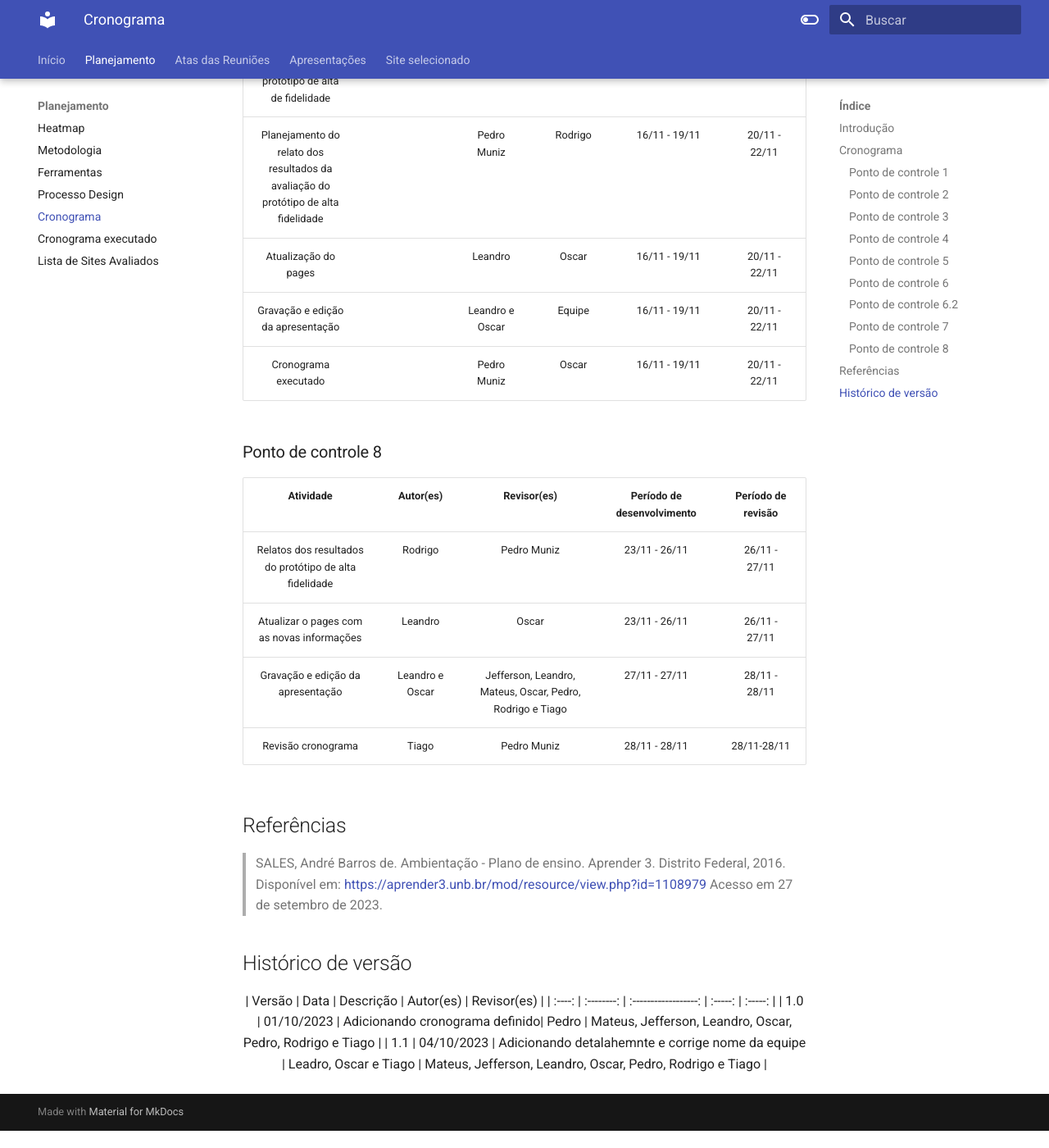
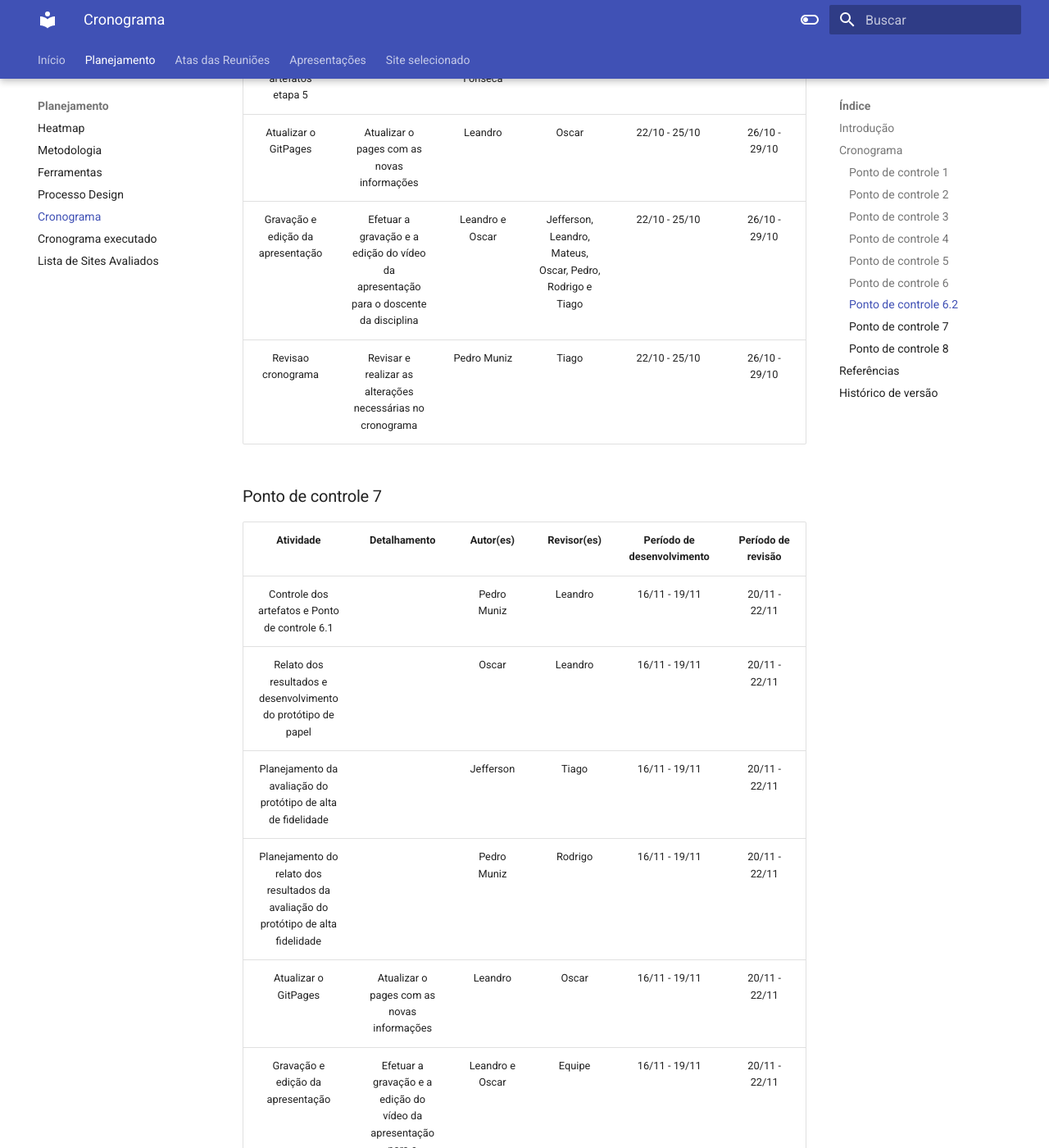
Before and after one commit to Interacao-Humano-Computador/2023.2-Caesb, an MkDocs documentation site: the page built from docs/planejamento/cronograma.md, in a window 1280 px wide and 1400 px high, scrolled down 8239 px. Shown: the whole window at 82% size. Built offline with MkDocs 1.6.1 and Material for MkDocs 9.7.7, drawn with Linux system fonts in a browser that asks for light colours; before the commit the page ends 9618 px from its top, so only the background shows below that; some of the changed text lies outside the part shown.

Commit message:
Detalhamento das Atividades dos Pontos de Controle
Co-authored-by: Tiago1604 <202028973@aluno.unb.br>
Co-authored-by: OscarDeBrito <oscarcorreiadebrito@gmail.com>
Co-authored-by: leomitx10 <leandroalmeidaoliveira650@gmail.com>

```diff
--- a/docs/planejamento/cronograma.md
+++ b/docs/planejamento/cronograma.md
@@ -13,25 +13,25 @@
 | Site selecionado |  Criar a página no pages  sobre o site selecionado  |Oscar | Jefferson, Leandro, Mateus, Oscar, Pedro, Rodrigo e Tiago | 18/09 - 25/09 | 28/09 - 01/09 |
 | Metodologia |   Criar a página no pages sobre a metodologia do projeto       |Jefferson | Tiago | 25/09 - 28/09 | 28/09 - 01/09 |
 | Ferramentas |  Criar a página no pages sobre as ferramentas que serão usadas no projeto        |Pedro Muniz | Leandro | 25/09 - 28/09 | 28/09 - 01/09 |
-| Processo de design | Criar a página no pages sobre o preocesso de design que será abordado não projeto  |Pedro Muniz e Rodrigo Fonseca | Mateus levy | 25/09 - 28/09 | 28/09 - 01/09 |
+| Processo de design | Criar a página no pages sobre o preocesso de design que será abordado no projeto  |Pedro Muniz e Rodrigo Fonseca | Mateus levy | 25/09 - 28/09 | 28/09 - 01/09 |
 | Criação pages |  Disponibilizar o GitHub Pages e subir o sistema    | Leandro | Oscar | 25/09 - 28/09 | 28/09 - 01/09 |
 | Gravação e edição da apresentação |  Efetuar a gravação e a edição do vídeo da apresentação para o doscente da disciplina    |Leandro e Oscar | Jefferson, Leandro, Mateus, Oscar, Pedro, Rodrigo e Tiago | 30/09 - 01/09 | 01/09 - 02/09 |
 | revisão da entrega 01 |   Revisar e fazer as alterações feitas pelo doscente após a apresentação   |   Jefferson, Leandro, Mateus, Oscar, Pedro, Rodrigo e Tiago | Jefferson, Leandro, Mateus, Oscar, Pedro, Rodrigo e Tiago | 01/10 - 07/10 | 01/09 - 02/09 |
-| Revisao cronograma |  revisar e realizar as alterações necessárias no  cronograma    |   Jefferson, Leandro, Mateus, Oscar, Pedro, Rodrigo e Tiago | Jefferson, Leandro, Mateus, Oscar, Pedro, Rodrigo e Tiago | 01/10 - 07/10 | 01/09 - 02/09 |
+| Revisao cronograma |  Revisar e realizar as alterações necessárias no  cronograma    |   Jefferson, Leandro, Mateus, Oscar, Pedro, Rodrigo e Tiago | Jefferson, Leandro, Mateus, Oscar, Pedro, Rodrigo e Tiago | 01/10 - 07/10 | 01/09 - 02/09 |
 
 
 ### Ponto de controle 2
 
 | Atividade | Detalhamento|  Autor(es)   |      Revisor(es)      |  Período de desenvolvimento | Período de revisão |
 | :----: | :--------: | :------------------: | :-----: | :-----------: |:-----------: |
-| Perfil do Usuário |         |Pedro Muniz | Mateus Levy | 02/10 - 08/10 |09/10 - 15/10 |
-| Aspectos Éticos de Pesquisas com Pessoas |    |Jefferson, Leandro, Mateus, Oscar, Pedro, Rodrigo e Tiago | Jefferson, Leandro, Mateus, Oscar, Pedro, Rodrigo e Tiago | 02/10 - 08/10 | 09/10 - 15/10 |
-| Análise de tarefas |       |Jefferson | Tiago | 02/10 - 08/10 | 09/10 - 15/10 |
-| Criação de Personas |      |Pedro Muniz | Mateus Levy | 02/10 - 08/10|09/10 - 15/10 |
-| Processo de design |       |Pedro Muniz e Rodrigo Fonseca | Mateus levy | 02/10 - 08/10 | 09/10 - 15/10 |
-| Atualizar o pages com as novas informações |        |Oscar | Leandro |02/10 - 08/10 | 09/10 - 15/10 |
-| Gravação e edição da apresentação |         |Leandro e Oscar | Jefferson, Leandro, Mateus, Oscar, Pedro, Rodrigo e Tiago | 15/10 - 16/10 | 16/10 - 16/10 |
-| Revisão cronograma | revisar e realizar as alterações necessárias no  cronograma        |Rodrigo e Leandro| Jefferson, Leandro, Mateus, Oscar, Pedro, Rodrigo e Tiago | 15/10 - 08/10 | 17/10 - 15/10|
+| Perfil do Usuário |     Definição dos atributos do Perfil do usuário     |Pedro Muniz | Mateus Levy | 02/10 - 08/10 |09/10 - 15/10 |
+| Aspectos Éticos de Pesquisas com Pessoas |  Documentação referente aos Aspectos Éticos de Pesquisas com Pessoas   |Jefferson, Leandro, Mateus, Oscar, Pedro, Rodrigo e Tiago | Jefferson, Leandro, Mateus, Oscar, Pedro, Rodrigo e Tiago | 02/10 - 08/10 | 09/10 - 15/10 |
+| Análise de tarefas |   Definição das técnicas a serem utilizadas para análise de tarefas    |Jefferson | Tiago | 02/10 - 08/10 | 09/10 - 15/10 |
+| Criação de Personas |    Criação de Personas baseados no dados levantados no perfil de usuário   |Pedro Muniz | Mateus Levy | 02/10 - 08/10|09/10 - 15/10 |
+| Processo de design |    Desenvolvimento do Processo de Design   |Pedro Muniz e Rodrigo Fonseca | Mateus levy | 02/10 - 08/10 | 09/10 - 15/10 |
+| Atualizar o GitPages  |    Atualizar o pages com as novas informações    |Oscar | Leandro |02/10 - 08/10 | 09/10 - 15/10 |
+| Gravação e edição da apresentação |    Efetuar a gravação e a edição do vídeo da apresentação para o doscente da disciplina     |Leandro e Oscar | Jefferson, Leandro, Mateus, Oscar, Pedro, Rodrigo e Tiago | 15/10 - 16/10 | 16/10 - 16/10 |
+| Revisão cronograma | Revisar e realizar as alterações necessárias no  cronograma        |Rodrigo e Leandro| Jefferson, Leandro, Mateus, Oscar, Pedro, Rodrigo e Tiago | 15/10 - 08/10 | 17/10 - 15/10|
 
 
 ### Ponto de controle 3
@@ -42,9 +42,9 @@
 | Determinar as metas de usabilidade |     | Pedro Muniz | Rodrigo | 17/10 - 20/10 | 21/10 - 24/10 |
 | Criar o guia de estilos |     |Leandro e Oscar | Jefferson, Leandro, Mateus, Oscar, Pedro, Rodrigo e Tiago | 17/10 - 20/10 | 21/10 - 24/10 |
 | Determinar as características da plataforma para o projeto|    |Mateus Levy | Pedro Muniz | 17/10 - 20/10 | 21/10 - 24/10 |
-| Atualizar o pages com as novas informações |   | Mateus Levy | Tiago  | 17/10 - 20/10 | 21/10 - 24/10 |
-| Gravação e edição da apresentação |   | Leandro e Oscar | Jefferson, Leandro, Mateus, Oscar, Pedro, Rodrigo e Tiago | 17/10 - 20/10 | 21/10 - 24/10 |
-| Revisao cronograma |    |Pedro Muniz | Rodrigo | 17/10 - 20/10 | 21/10 - 24/10 |
+| Atualizar o GitPages | Atualizar o pages com as novas informações  | Mateus Levy | Tiago  | 17/10 - 20/10 | 21/10 - 24/10 |
+| Gravação e edição da apresentação |  Efetuar a gravação e a edição do vídeo da apresentação para o doscente da disciplina | Leandro e Oscar | Jefferson, Leandro, Mateus, Oscar, Pedro, Rodrigo e Tiago | 17/10 - 20/10 | 21/10 - 24/10 |
+| Revisao cronograma |  Revisar e realizar as alterações necessárias no  cronograma  |Pedro Muniz | Rodrigo | 17/10 - 20/10 | 21/10 - 24/10 |
 
 
 ### Ponto de controle 4
@@ -56,9 +56,9 @@
 |Planejamento da avaliação storyboard |   |Jefferson, Leandro, Mateus, Oscar, Pedro, Rodrigo e Tiago  | Jefferson, Leandro, Mateus, Oscar, Pedro, Rodrigo e Tiago | 24/10 - 27/10 | 27/10 - 29/10 |
 | Planejamento do relato de resultados da avaliação da Análise de tarefas |   |Jefferson | Tiago | 24/10 - 27/10 | 27/10 - 29/10 |
 | Planejamento da avaliação do protótipo de papel |    |Rodrigo | Pedro Muniz | 24/10 - 27/10 | 27/10 - 29/10 |
-| Atualização do pages |    |Leandro | Oscar | 24/10 - 27/10 | 27/10 - 29/10|
-|Gravação e edição da apresentação |     |Leandro e Oscar | Jefferson, Leandro, Mateus, Oscar, Pedro, Rodrigo e Tiago | 29/10 - 30/10 | 29/10 - 30/10 |
-| Revisão cronograma |    |Pedro Muniz   |Jefferson | 29/10 - 30/10 | 30/10 - 31/10 |
+| Atualizar o GitPages |  Atualizar o pages com as novas informações  |Leandro | Oscar | 24/10 - 27/10 | 27/10 - 29/10|
+|Gravação e edição da apresentação |  Efetuar a gravação e a edição do vídeo da apresentação para o doscente da disciplina   |Leandro e Oscar | Jefferson, Leandro, Mateus, Oscar, Pedro, Rodrigo e Tiago | 29/10 - 30/10 | 29/10 - 30/10 |
+| Revisão cronograma |  Revisar e realizar as alterações necessárias no  cronograma  |Pedro Muniz   |Jefferson | 29/10 - 30/10 | 30/10 - 31/10 |
 
 
 ### Ponto de controle 5
@@ -70,9 +70,9 @@
 | Relatar a análise de tarefas |       | Jefferson | Tiago | 30/10 - 03/10 | 04/10 - 08/10 |
 | Planejar a avaliação do protótipo de papel |     | Mateus Levy | Pedro Muniz | 30/10 - 03/10 | 04/10 - 08/10 |
 | Planejar o relato dos resultados da avaliação do protótipo de papel |  | Pedro Muniz e Rodrigo Fonseca | Mateus levy | 30/10 - 03/10 | 04/10 - 08/10 |
-| Atualizar GitPage |    | Leandro e Oscar | Jefferson, Leandro, Mateus, Oscar, Pedro, Rodrigo e Tiago | 30/10 - 03/10 | 04/10 - 08/10 |
-| Gravação e edição da apresentação |     | Leandro e Oscar | Jefferson, Leandro, Mateus, Oscar, Pedro, Rodrigo e Tiago | 30/10 - 03/10 | 04/10 - 08/10 |
-| Revisão cronograma |       | Oscar | Leandro | 30/10 - 03/10 | 04/10 - 08/10 |
+| Atualizar o GitPages |  Atualizar o pages com as novas informações  | Leandro e Oscar | Jefferson, Leandro, Mateus, Oscar, Pedro, Rodrigo e Tiago | 30/10 - 03/10 | 04/10 - 08/10 |
+| Gravação e edição da apresentação |  Efetuar a gravação e a edição do vídeo da apresentação para o doscente da disciplina   | Leandro e Oscar | Jefferson, Leandro, Mateus, Oscar, Pedro, Rodrigo e Tiago | 30/10 - 03/10 | 04/10 - 08/10 |
+| Revisão cronograma |    Revisar e realizar as alterações necessárias no  cronograma   | Oscar | Leandro | 30/10 - 03/10 | 04/10 - 08/10 |
 
 
 ### Ponto de controle 6
@@ -85,9 +85,9 @@
 | Verificação e Relato artefatos etapa 3 | | Jefferson | Tiago | 08/10 - 11/10 | 12/10 - 15/10 |
 | Verificação e Relato artefatos etapa 4 | | Mateus Levy | Pedro Muniz | 08/10 - 11/10 | 12/10 - 15/10 |
 | Verificação e Relato artefatos etapa 5 | | Pedro Muniz e Rodrigo Fonseca | Mateus levy | 08/10 - 11/10 | 12/10 - 15/10 |
-|Atualizar o pages com as novas informações | | Leandro | Oscar | 08/10 - 11/10 | 12/10 - 15/10 |
-|Gravação e edição da apresentação | | Leandro e Oscar | Equipe | 08/10 - 11/10 | 12/10 - 15/10 |
-| Revisao cronograma | | Oscar | Rodrigo | 08/10 - 11/10 | 12/10 - 15/10 |
+|Atualizar o GitPages | Atualizar o pages com as novas informações | Leandro | Oscar | 08/10 - 11/10 | 12/10 - 15/10 |
+|Gravação e edição da apresentação | Efetuar a gravação e a edição do vídeo da apresentação para o doscente da disciplina | Leandro e Oscar | Equipe | 08/10 - 11/10 | 12/10 - 15/10 |
+| Revisao cronograma | Revisar e realizar as alterações necessárias no  cronograma | Oscar | Rodrigo | 08/10 - 11/10 | 12/10 - 15/10 |
 
 
 ### Ponto de controle 6.2
@@ -100,9 +100,9 @@
 | Verificação e Relato artefatos etapa 3 || Jefferson | Tiago | 22/10 - 25/10 | 26/10 - 29/10 |
 | Verificação e Relato artefatos etapa 4 || Rodrigo | Jefferson | 22/10 - 25/10 | 26/10 - 29/10 |
 | Verificação e Relato artefatos etapa 5 || Pedro Muniz e Rodrigo Fonseca | Mateus levy | 22/10 - 25/10 | 26/10 - 29/10 |
-| Atualizar o pages com as novas informações || Leandro | Oscar | 22/10 - 25/10 | 26/10 - 29/10 |
-| Gravação e edição da apresentação || Leandro e Oscar | Jefferson, Leandro, Mateus, Oscar, Pedro, Rodrigo e Tiago | 22/10 - 25/10 | 26/10 - 29/10 |
-| Revisao cronograma || Pedro Muniz | Tiago | 22/10 - 25/10 | 26/10 - 29/10 |
+| Atualizar o GitPages | Atualizar o pages com as novas informações | Leandro | Oscar | 22/10 - 25/10 | 26/10 - 29/10 |
+| Gravação e edição da apresentação | Efetuar a gravação e a edição do vídeo da apresentação para o doscente da disciplina | Leandro e Oscar | Jefferson, Leandro, Mateus, Oscar, Pedro, Rodrigo e Tiago | 22/10 - 25/10 | 26/10 - 29/10 |
+| Revisao cronograma | Revisar e realizar as alterações necessárias no  cronograma | Pedro Muniz | Tiago | 22/10 - 25/10 | 26/10 - 29/10 |
 
 ### Ponto de controle 7
 
@@ -112,16 +112,16 @@
 | Relato dos resultados e desenvolvimento do protótipo de papel| | Oscar | Leandro | 16/11 - 19/11 | 20/11 - 22/11 |
 | Planejamento da avaliação do protótipo de alta de fidelidade| | Jefferson | Tiago | 16/11 - 19/11 | 20/11 - 22/11 |
 | Planejamento do relato dos resultados da avaliação do protótipo de alta fidelidade| | Pedro Muniz | Rodrigo | 16/11 - 19/11 | 20/11 - 22/11 |
-| Atualização do pages || Leandro | Oscar | 16/11 - 19/11| 20/11 - 22/11 |
-| Gravação e edição da apresentação  || Leandro e Oscar | Equipe | 16/11 - 19/11 | 20/11 - 22/11 |
-| Cronograma executado || Pedro Muniz | Oscar | 16/11 - 19/11 | 20/11 - 22/11 |
+| Atualizar o GitPages | Atualizar o pages com as novas informações | Leandro | Oscar | 16/11 - 19/11| 20/11 - 22/11 |
+| Gravação e edição da apresentação  | Efetuar a gravação e a edição do vídeo da apresentação para o doscente da disciplina | Leandro e Oscar | Equipe | 16/11 - 19/11 | 20/11 - 22/11 |
+| Revisão Cronograma | Revisar e realizar as alterações necessárias no  cronograma | Pedro Muniz | Oscar | 16/11 - 19/11 | 20/11 - 22/11 |
 
 ### Ponto de controle 8
 
 | Atividade |    Autor(es)   |      Revisor(es)      |  Período de desenvolvimento | Período de revisão |
 | :----: | :--------: | :------------------: | :-----: | :-----------: |
 | Relatos dos resultados do protótipo de alta fidelidade | Rodrigo |  Pedro Muniz | 23/11 - 26/11 | 26/11 - 27/11 |
-Atualizar o pages com as novas informações| Leandro | Oscar | 23/11 - 26/11 | 26/11 - 27/11 |
+Atualizar o GitPages| Leandro | Oscar | 23/11 - 26/11 | 26/11 - 27/11 |
 | Gravação e edição da apresentação | Leandro e Oscar | Jefferson, Leandro, Mateus, Oscar, Pedro, Rodrigo e Tiago | 27/11 - 27/11 | 28/11 - 28/11 |
 | Revisão cronograma | Tiago | Pedro Muniz | 28/11 - 28/11 | 28/11-28/11 |
 
@@ -136,6 +136,6 @@
 | Versão |    Data    |      Descrição       |  Autor(es) | Revisor(es) |
 | :----: | :--------: | :------------------: | :-----: | :-----: |
 |  1.0   | 01/10/2023 | Adicionando cronograma definido| Pedro | Mateus, Jefferson, Leandro, Oscar, Pedro, Rodrigo e Tiago |
-| 1.1 | 04/10/2023 | Adicionando detalahemnte e corrige nome da equipe | Leadro, Oscar e Tiago  | Mateus, Jefferson, Leandro, Oscar, Pedro, Rodrigo e Tiago |
+| 1.1 | 04/10/2023 | Adicionando detalhamento e corrige nome da equipe | Leadro, Oscar, Tiago e Jefferson | Mateus, Jefferson, Leandro, Oscar, Pedro, Rodrigo e Tiago |
 
 </center>
```
